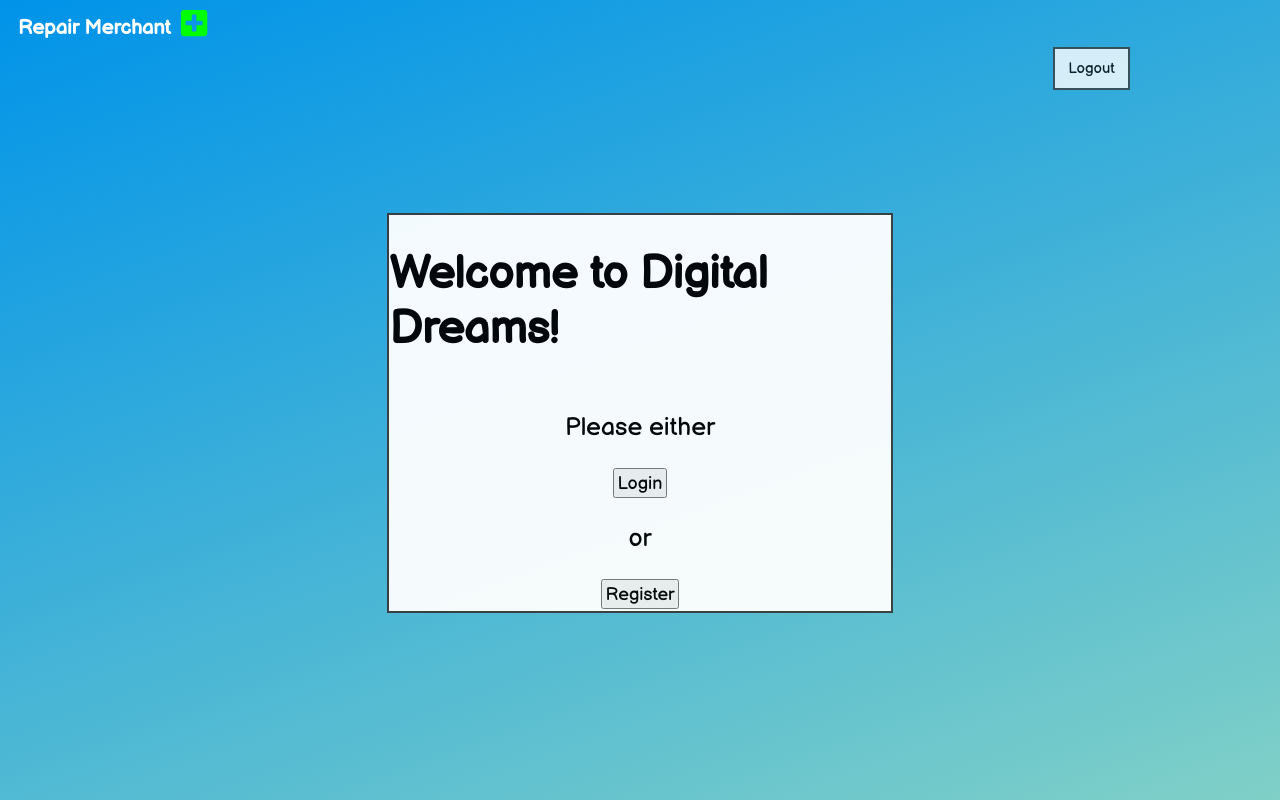
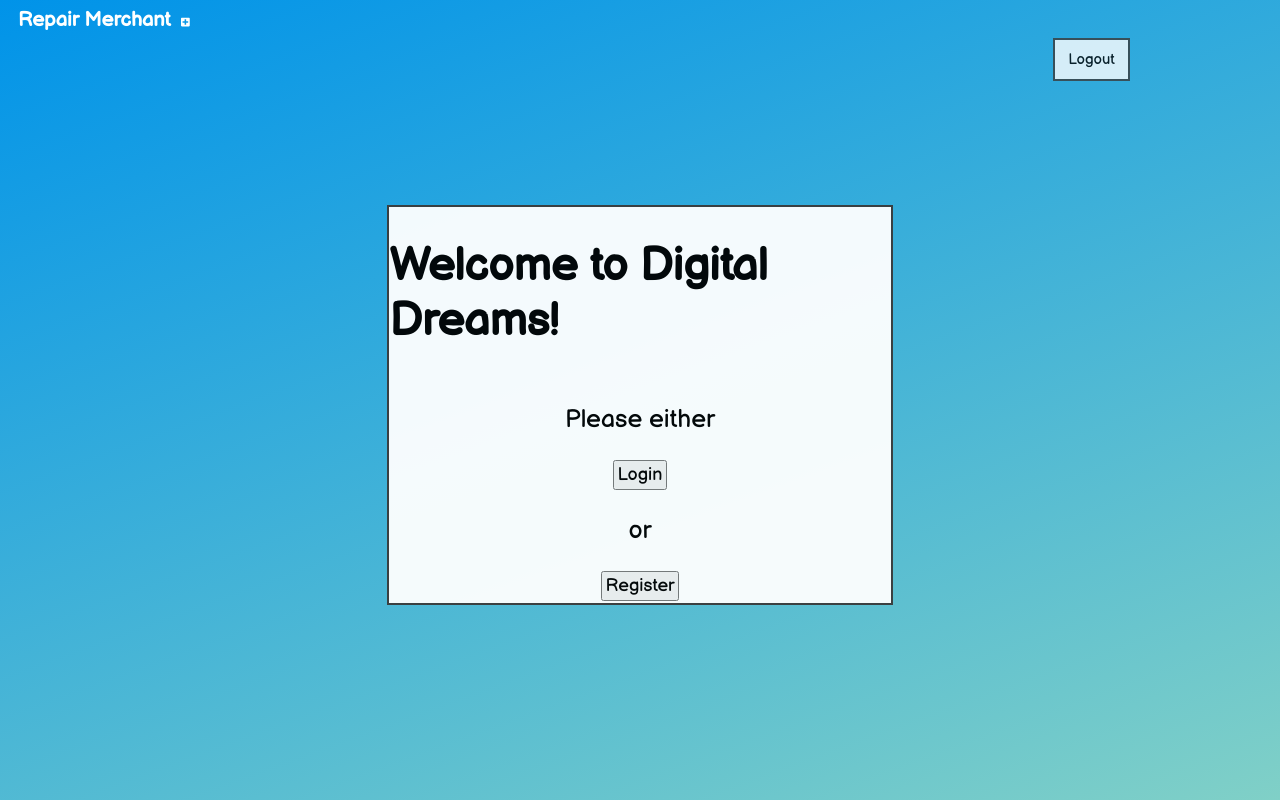
Before and after one commit to Michael-Kochis/rhishi-FE, a React (Create React App) app: page / in a window 1280 px wide. Built offline with nearby package versions, Linux system fonts and the light colour scheme; a web font is replaced by a local one.

Commit message:
Removed extra format, see if displays now

```diff
--- a/src/components/NavBar.tsx
+++ b/src/components/NavBar.tsx
@@ -7,7 +7,7 @@ function NavBar(props: any) {
     return(
         <div>
             <h1 className="mainHeading">Repair Merchant</h1>
-            <FontAwesomeIcon icon ={faPlusSquare} size="3x" color="lime" />
+            <FontAwesomeIcon icon ={faPlusSquare} />
         </div>
     );
 }
```
